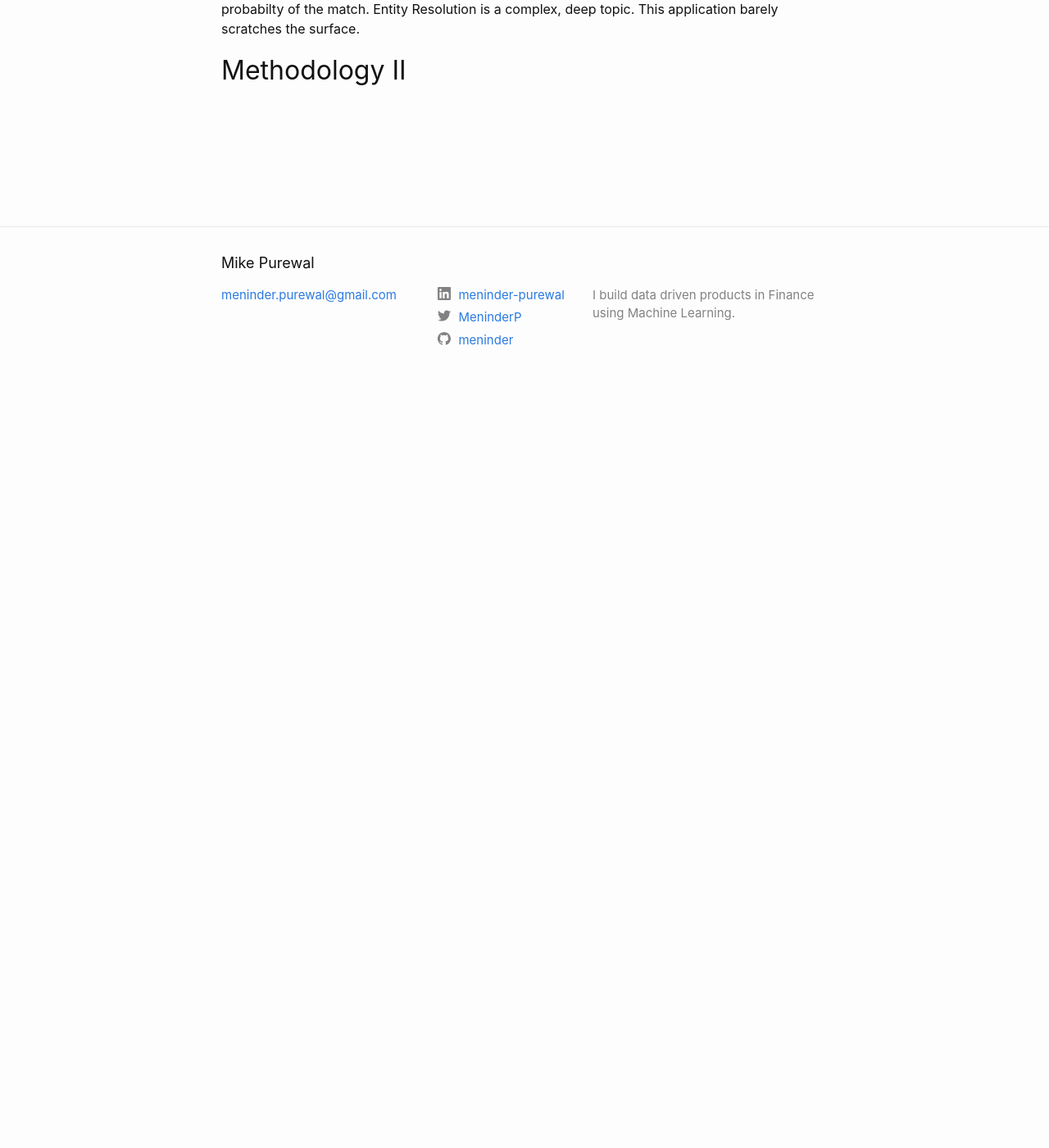
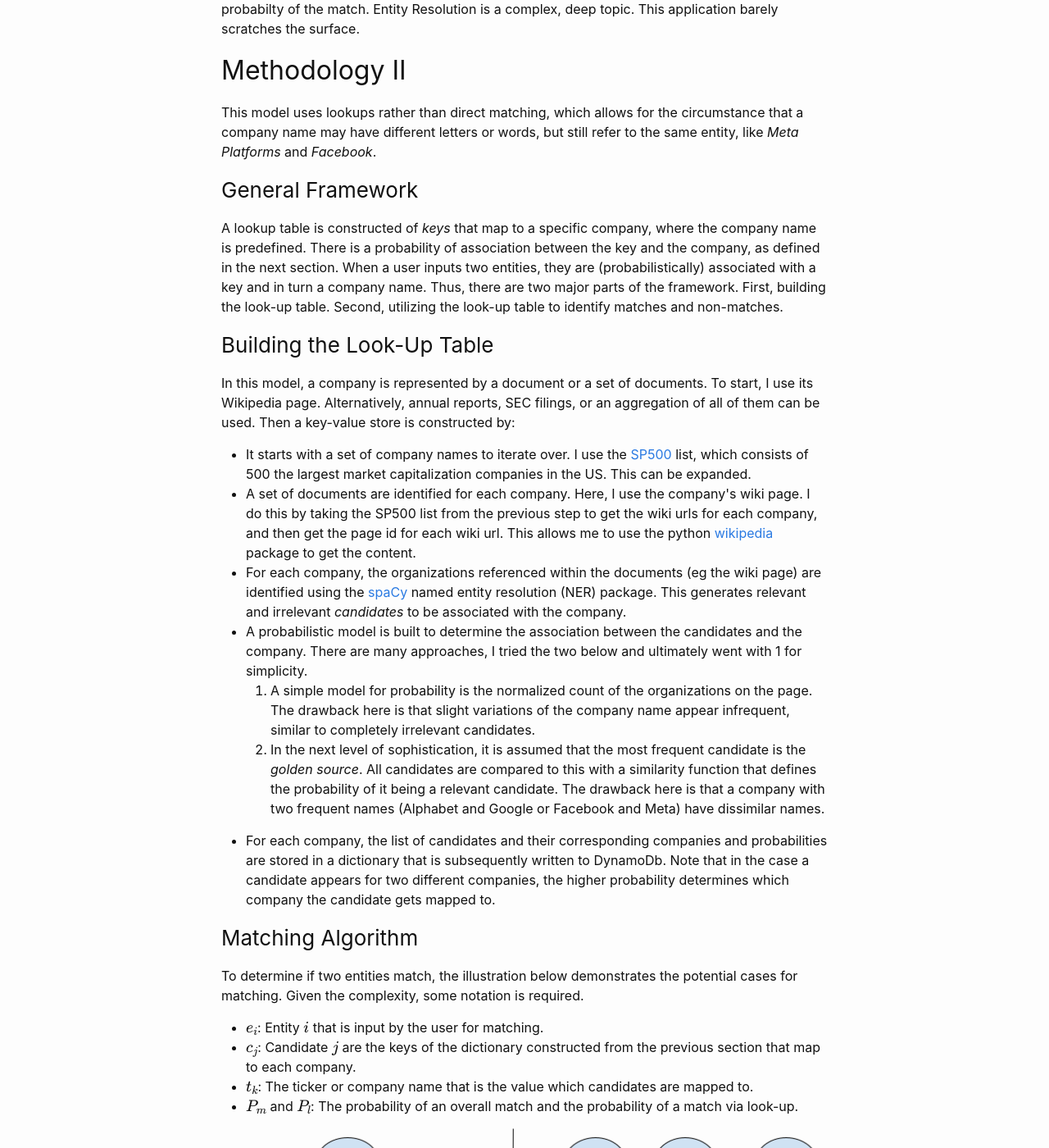
Before and after one commit to meninder/amplify-website, a Jekyll site: the page built from _posts/2022-01-11-entity-resolution.html, in a window 1280 px wide and 1400 px high, scrolled down 914 px. Shown: the whole window at 82% size. Built offline with Jekyll 4.4.1, drawn with Linux system fonts in a browser that asks for light colours; formulas are drawn with MathJax 3; before the commit the page ends 1294 px from its top, so only the background shows below that; some of the changed text lies outside the part shown.

Commit message:
entity resolution enhanced

```diff
--- a/_posts/2022-01-11-entity-resolution.html
+++ b/_posts/2022-01-11-entity-resolution.html
@@ -52,3 +52,84 @@
 
 
 <h2 id="methodology-ii">Methodology II</h2>
+
+<p>This model uses lookups rather than direct matching, which allows for the circumstance that a
+    company name may have different letters or words, but still refer to the same entity, like <i>Meta Platforms</i> and
+    <i>Facebook</i>.</p>
+
+<h3>General Framework</h3>
+<p>A lookup table is constructed of <i>keys</i> that map to a specific company, where the company name is
+    predefined. There is a probability of association between the key and the company, as defined in the next
+    section.  When a user inputs two entities, they are (probabilistically) associated with a key and in turn a
+    company name.  Thus, there are two major parts of the framework.  First, building the look-up table.  Second,
+    utilizing the look-up table to identify matches and non-matches.</p>
+
+<h3>Building the Look-Up Table</h3>
+<p>In this model, a company is represented by a document or a set of documents.  To start, I use its Wikipedia
+    page. Alternatively, annual reports, SEC filings, or an aggregation of all of them can be used.  Then a key-value
+    store is constructed by:</p>
+<ul>
+    <li>It starts with a set of company names to iterate over.  I use the <a
+            href="https://en.wikipedia.org/wiki/List_of_S%26P_500_companies">SP500</a> list, which consists of 500 the
+        largest market capitalization companies in the US.  This can be expanded. </li>
+    <li>A set of documents are identified for each company.  Here, I use the company's wiki page.  I do this by
+        taking the SP500 list from the previous step to get the wiki urls for each company, and then get the page id
+        for each wiki url.  This allows me to use the
+        python <a href="https://github.com/goldsmith/Wikipedia">wikipedia</a> package to get the content. </li>
+    <li>For each company, the organizations referenced within the documents (eg the wiki page) are identified using
+        the <a href="https://spacy.io/">spaCy</a> named entity resolution (NER) package. This generates relevant and
+        irrelevant <em>candidates</em> to be associated with the company.</li>
+    <li>A probabilistic model is built to determine the association between the candidates and the company. There
+        are many approaches, I tried the two below and ultimately went with 1 for simplicity.</li>
+    <ol>
+        <li>A simple model for probability is the normalized count of the organizations on the page.  The drawback
+            here is that slight variations of the company name appear infrequent, similar to completely irrelevant
+            candidates.</li>
+        <li>In the next level of sophistication, it is assumed that the most frequent candidate is the
+            <em>golden source</em>.  All candidates are compared to this with a similarity function that defines
+            the probability of it being a relevant candidate.  The drawback here is that a company with two
+            frequent names (Alphabet and Google or Facebook and Meta) have dissimilar names.</li>
+    </ol>
+    <li>For each company, the list of candidates and their corresponding companies and probabilities are stored in a
+        dictionary that is subsequently written to DynamoDb.  Note that in the case a candidate appears for two
+        different companies, the higher probability determines which company the candidate gets mapped to.</li>
+</ul>
+
+<h3>Matching Algorithm</h3>
+<p>To determine if two entities match, the illustration below demonstrates the potential cases for matching.
+    Given the complexity, some notation is required. </p>
+<ul>
+    <li>$e_i$: Entity $i$ that is input by the user for matching.</li>
+    <li>$c_j$: Candidate $j$ are the keys of the dictionary constructed from the previous section that map to each
+        company.</li>
+    <li>$t_k$: The ticker or company name that is the value which candidates are mapped to.</li>
+    <li>$P_m$ and $P_l$: The probability of an overall match and the probability of a match via look-up.</li>
+</ul>
+<img src="/assets/img/posts/entity-resolution-1.png" loading="lazy" alt="Figure" , height="auto" , width="800px">
+<br/>
+<br/>
+<br/>
+<ul>
+    <li><b>Case I</b>: Match.  The entities themselves match with probability $P_m = P_{ee}$, which is higher than all
+        other cases below <em>and</em> higher than a predefined threshold $\theta_e$.</li>
+    <li><b>Case II</b>: Match.  The entities match to the same candidate, where the probability is expressed as
+        $\min\{P_{e_1c_j}, P_{e_2c_j}\}$.</li>
+    <li><b>Case III</b>: Match.  The entities match to different candidates, but the candidates map to the same
+        company.  Here, a chain rule is required.  For entity $i$, the probability is $P_{e_ic_j}P_{c_jt_k}$.  The
+        minimum over each $i$ is used to represent the likelihood of the match.</li>
+    <li><b>Case IV</b>:  Non-Match.  The entities map to different candidates, which map to different company names.
+        The probability is the same as case III.</li>
+    <li><b>Case V</b> (not shown): Non-Match. All other conditions will return a non-match.  The fall back is Case I
+        .</li>
+</ul>
+
+<p>Mathematically, this is written as:
+$$ P_m = max\{1_{P_{ee}>\theta_e}P_{ee}, P_l\} $$
+$$ P_l = \begin{cases}
+    \min\{ P_{e_1c_j}, P_{e_2c_j} \}  & Case II\\
+    \min\{ P_{e_1c_j}P_{c_jt_k}, P_{e_2c_j}P_{c_jt_k} \} & Case III
+    \end{cases}
+    $$
+
+
+</p>
```
Also changed, not shown: assets/img/posts/entity-resolution-1.png (added).
